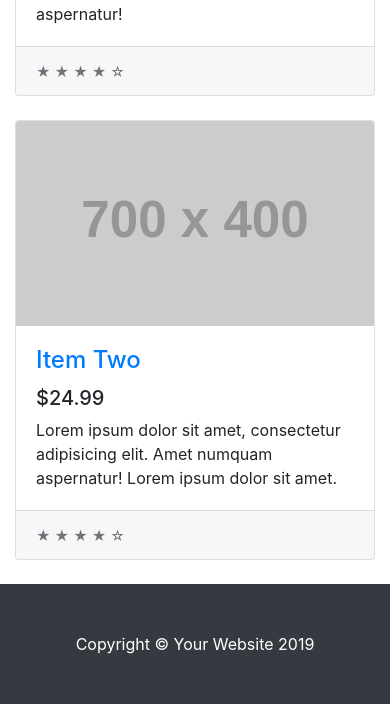
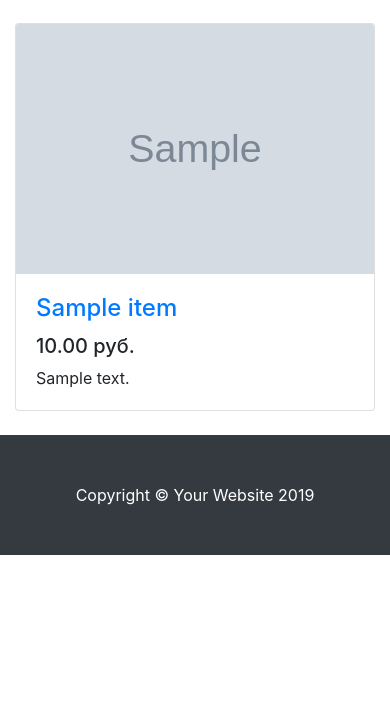
Before and after one commit to algorithm-ssau/clothes-catalogue, a Django app: page / in a window 390 px wide. Shown: the part 755-1459 px from the top of the page. After the commit the page ends 1310 px from the top, so only its background shows below. Run offline with Django 3.2, Linux system fonts and the light colour scheme; tables that the repository leaves empty hold one stand-in row (values such as "Sample post"); grey boxes marked "Sample" are stand-in pictures; grey boxes labelled with a size stand in for pictures from a placeholder-image service; some libraries are stand-ins or nearby versions.

Commit message:
Item cards
All Items are displaying on home page.
BUG: Item image isn`t displaying!

```diff
--- a/mysite/clothes/templates/clothes/index.html
+++ b/mysite/clothes/templates/clothes/index.html
@@ -9,7 +9,7 @@
   <meta name="author" content="">
 
   <title>Shop Homepage - Start Bootstrap Template</title>
-
+    {% load static %}
   {% load bootstrap4 %}
   <script src="{% bootstrap_jquery_url %}"></script>
   {% bootstrap_javascript %}
@@ -56,9 +56,9 @@
 
         <h1 class="my-4">Shop Name</h1>
         <div class="list-group">
-          <a href="#" class="list-group-item">Category 1</a>
-          <a href="#" class="list-group-item">Category 2</a>
-          <a href="#" class="list-group-item">Category 3</a>
+          {% for category in categories %}
+          <a href="#" class="list-group-item">{{ category }}</a>
+          {% endfor %}
         </div>
 
       </div>
@@ -103,40 +103,26 @@
         </div>
 
         <!-- end of carousel -->
-
+        <br>
         <div class="row">
-
+          {% for item in items %}
           <div class="col-lg-4 col-md-6 mb-4">
             <div class="card h-100">
-              <a href="#"><img class="card-img-top" src="http://placehold.it/700x400" alt=""></a>
+              <a href="#">
+                <img class="card-img-top" src="{{ item.image.url }}" alt="" style="width: 100%; max-height: 250px;" >
+              </a>
               <div class="card-body">
                 <h4 class="card-title">
-                  <a href="#">Item One</a>
+                  <a href="#">{{ item.name }}</a>
                 </h4>
-                <h5>$24.99</h5>
-                <p class="card-text">Lorem ipsum dolor sit amet, consectetur adipisicing elit. Amet numquam aspernatur!</p>
-              </div>
-              <div class="card-footer">
-                <small class="text-muted">&#9733; &#9733; &#9733; &#9733; &#9734;</small>
+                <h5>{{ item.price }} руб.</h5>
+                <p class="card-text">{{ item.description }}</p>
               </div>
             </div>
+
           </div>
+         {% endfor %}
 
-          <div class="col-lg-4 col-md-6 mb-4">
-            <div class="card h-100">
-              <a href="#"><img class="card-img-top" src="http://placehold.it/700x400" alt=""></a>
-              <div class="card-body">
-                <h4 class="card-title">
-                  <a href="#">Item Two</a>
-                </h4>
-                <h5>$24.99</h5>
-                <p class="card-text">Lorem ipsum dolor sit amet, consectetur adipisicing elit. Amet numquam aspernatur! Lorem ipsum dolor sit amet.</p>
-              </div>
-              <div class="card-footer">
-                <small class="text-muted">&#9733; &#9733; &#9733; &#9733; &#9734;</small>
-              </div>
-            </div>
-          </div>
 
         </div>
         <!-- /.row -->
--- a/mysite/clothes/views.py
+++ b/mysite/clothes/views.py
@@ -1,6 +1,6 @@
 from django.shortcuts import get_object_or_404, render
+from .models import Item
 
-# Create your views here.
 
 from django.http import HttpResponse, HttpResponseRedirect
 from django.urls import reverse
@@ -9,7 +9,14 @@ from django.utils import timezone
 
 
 def index(request):
-    return render(request, 'clothes/index.html')
+    categoies = Item.CATEGORIES
+    items = Item.objects.all()
+    context = {
+        'categories': categoies,
+        'items': items,
+    }
+
+    return render(request, 'clothes/index.html', context)
 
 
 def hello_world(request):
--- a/mysite/mysite/settings.py
+++ b/mysite/mysite/settings.py
@@ -58,7 +58,7 @@ ROOT_URLCONF = 'mysite.urls'
 TEMPLATES = [
     {
         'BACKEND': 'django.template.backends.django.DjangoTemplates',
-        'DIRS': [],
+        'DIRS': [BASE_DIR + '../clothes/templates', ],
         'APP_DIRS': True,
         'OPTIONS': {
             'context_processors': [
```
